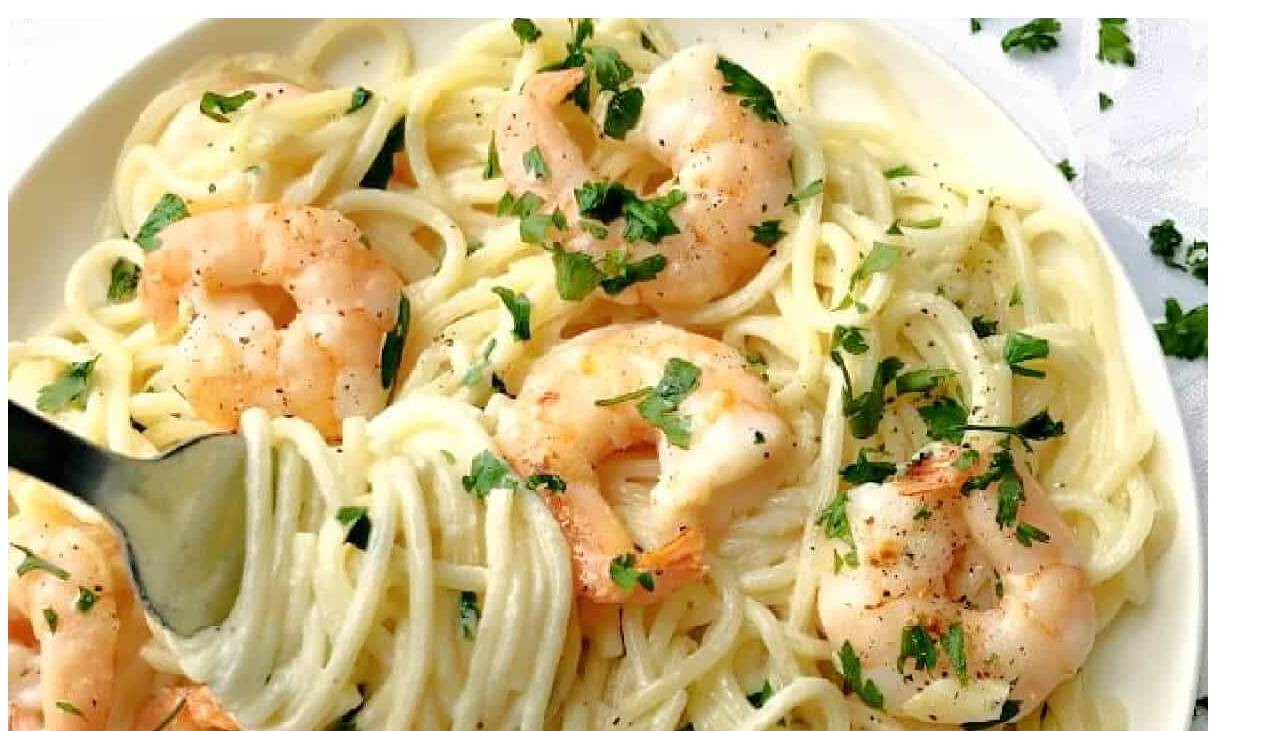
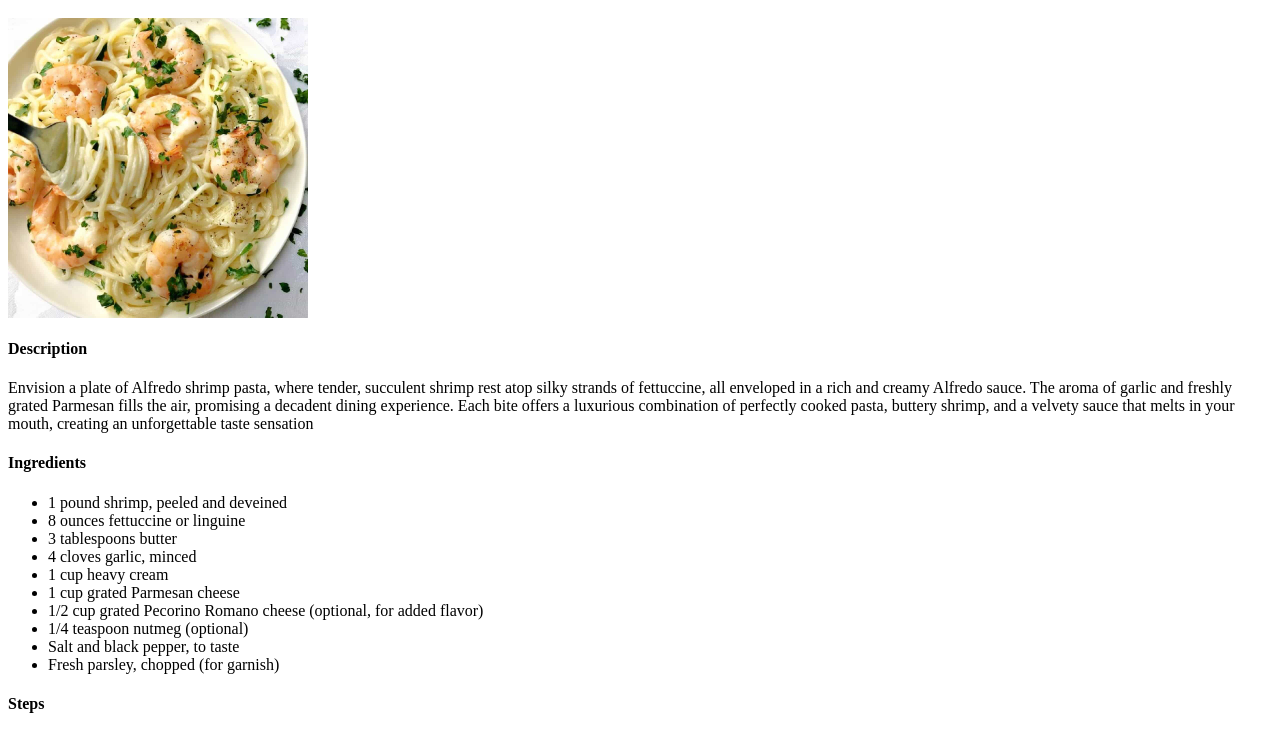
Before and after one commit to TheOfficialGabbii/odin-recipes, a plain HTML site: page recipes/alfredo-shrimp-pasta.html in a window 1280 px wide. Shown: the part 48-779 px from the top of the page. Drawn offline with Linux system fonts and the light colour scheme.

Commit message:
Update alfredo-shrimp-pasta.html image was too big

```diff
--- a/recipes/alfredo-shrimp-pasta.html
+++ b/recipes/alfredo-shrimp-pasta.html
@@ -5,7 +5,7 @@
   </head>
   <body>
     <h1>Alfredo Shrimp Pasta</h1>
-    <img src="images/alfredo-shrimp-pasta.jpg">
+    <img src="images/alfredo-shrimp-pasta.jpg" width="300px">
     <h4>Description</h4>
     <p>
       Envision a plate of Alfredo shrimp pasta, where tender, succulent shrimp rest atop silky strands of fettuccine, all enveloped in a rich and creamy Alfredo sauce.
```
